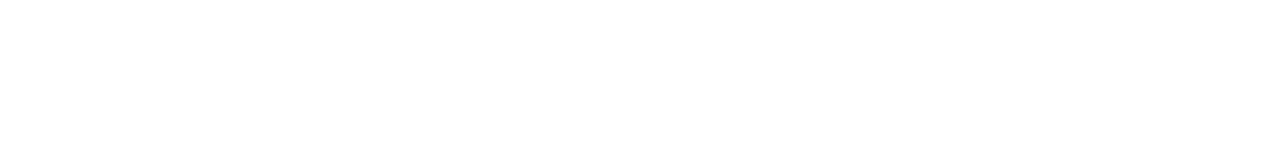
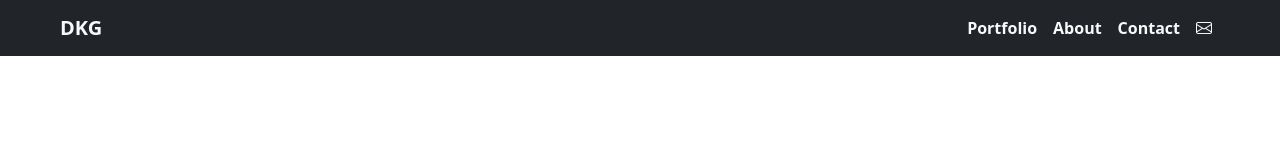
Before and after one commit to DiamondNath07/Portfolio-web-bootstrap, a website: page index.html in a window 1280 px wide. Drawn offline with nearby package versions, Linux system fonts and the light colour scheme.

Commit message:
add style to navbar

```diff
--- a/index.html
+++ b/index.html
@@ -10,9 +10,66 @@
     />
     <link
       rel="stylesheet"
+      href="./node_modules/bootstrap-icons/font/bootstrap-icons.css"
+    />
+    <link
+      rel="stylesheet"
       href="./node_modules/bootstrap/dist/js/bootstrap.bundle.min.js"
     />
+
     <title>Portfolio</title>
   </head>
-  <body></body>
+  <style>
+    * {
+      margin: 0;
+      padding: 0;
+      box-sizing: 0;
+    }
+  </style>
+  <body>
+    <!-- navbar -->
+
+    <nav class="navbar navbar-expand-lg bg-dark">
+      <div class="container-fluid">
+        <a class="navbar-brand text-light ps-5 fw-bold" href="#">DKG</a>
+        <button
+          class="navbar-toggler"
+          type="button"
+          data-bs-toggle="collapse"
+          data-bs-target="#navbarNav"
+          aria-controls="navbarNav"
+          aria-expanded="false"
+          aria-label="Toggle navigation"
+        >
+          <span class="navbar-toggler-icon bg-light text-light"></span>
+        </button>
+        <div
+          class="collapse navbar-collapse text-light justify-content-end"
+          id="navbarNav"
+        >
+          <ul class="navbar-nav me-5">
+            <li class="nav-item">
+              <a
+                class="nav-link active text-light fw-bold"
+                aria-current="page"
+                href="#"
+                >Portfolio</a
+              >
+            </li>
+            <li class="nav-item">
+              <a class="nav-link text-light fw-bold" href="#">About</a>
+            </li>
+            <li class="nav-item">
+              <a class="nav-link text-light fw-bold" href="#">Contact</a>
+            </li>
+            <li class="nav-item">
+              <a class="nav-link text-light fw-bold" href="#"
+                ><i class="bi bi-envelope text-light fw-bold d-block"></i
+              ></a>
+            </li>
+          </ul>
+        </div>
+      </div>
+    </nav>
+  </body>
 </html>
--- a/package.json
+++ b/package.json
@@ -1,5 +1,6 @@
 {
   "dependencies": {
-    "bootstrap": "^5.2.2"
+    "bootstrap": "^5.2.2",
+    "bootstrap-icons": "^1.9.1"
   }
 }
```
Also changed, not shown: 1 other file.
